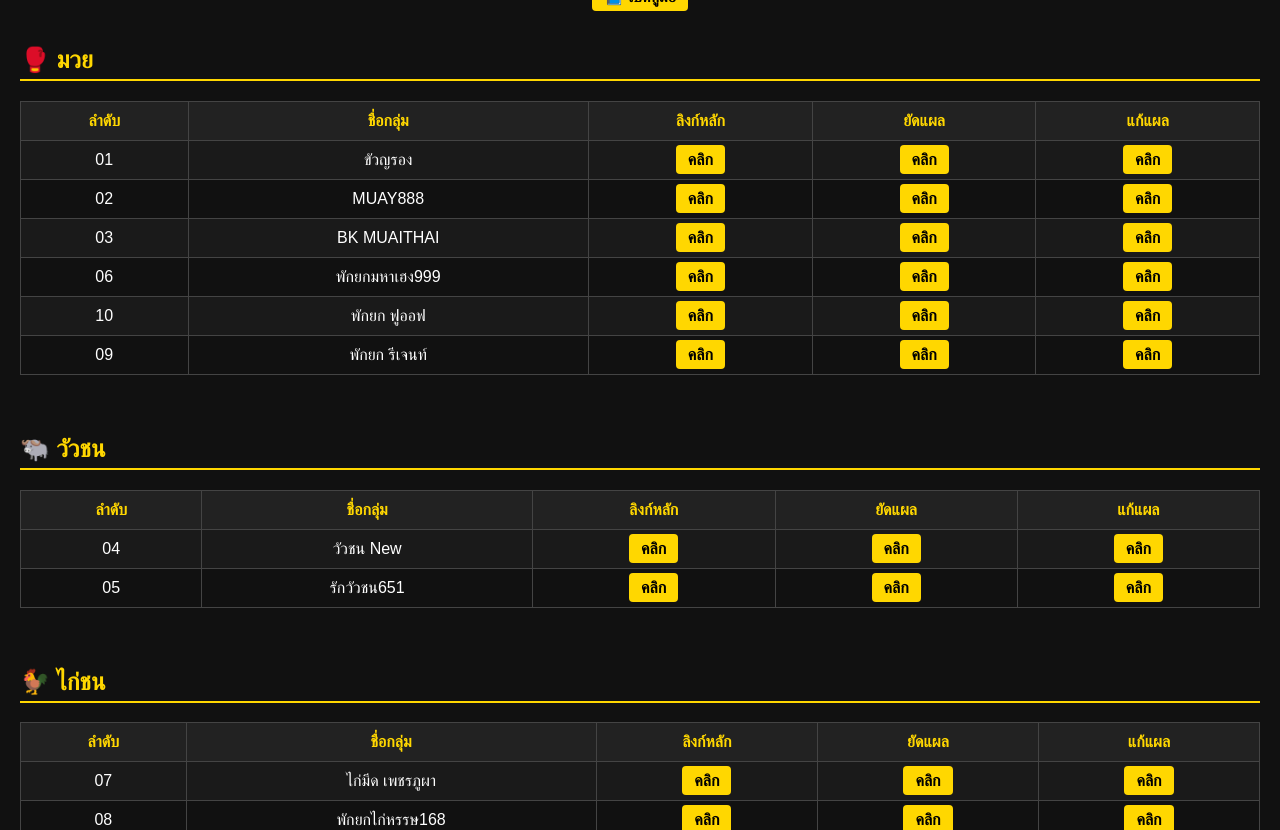
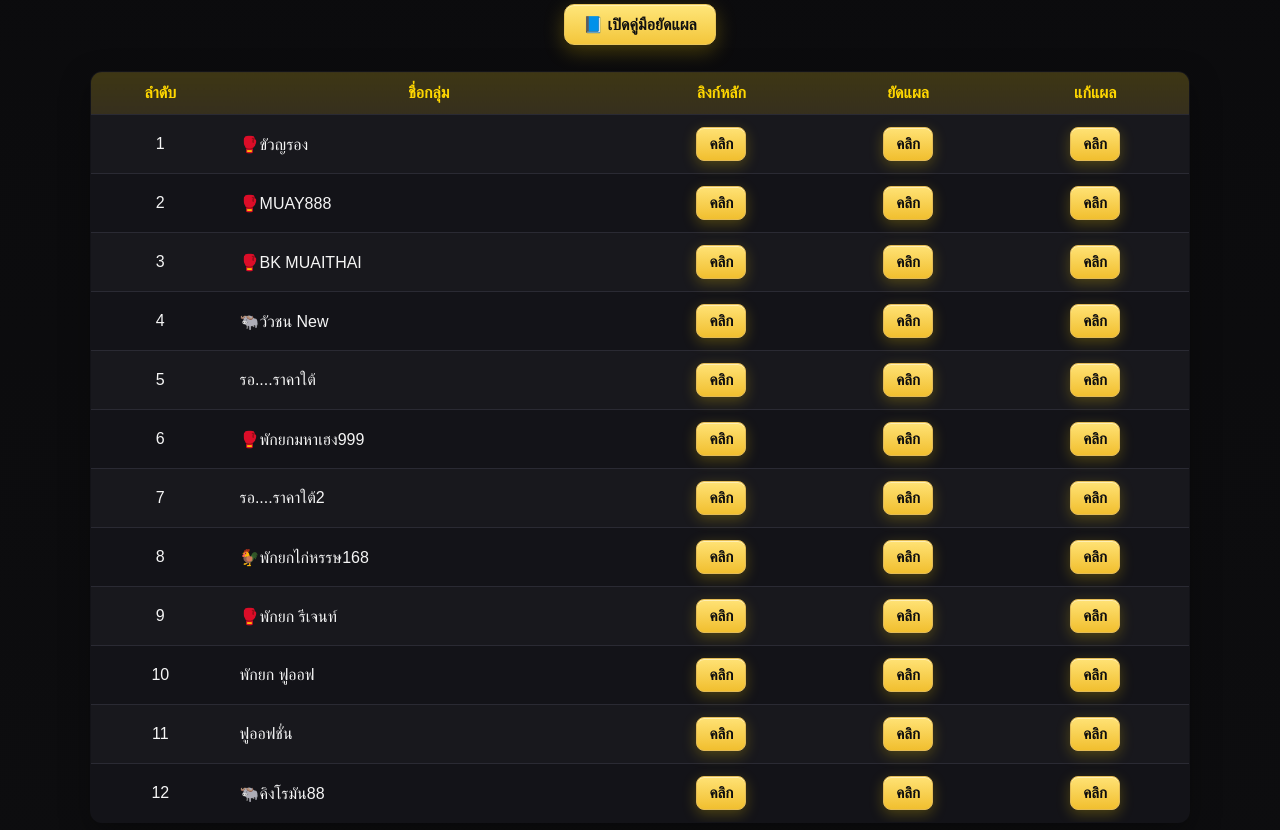
Before and after one commit to airobot01/pkrobot-ai-links, a plain HTML site: page docs/index.html in a window 1280 px wide. Shown: the part 205-1035 px from the top of the page. Drawn offline with Linux system fonts and the light colour scheme.

Commit message:
Add files via upload
Signed-off-by: airobot01 <mixball0623@gmail.com>

```diff
--- a/docs/index.html
+++ b/docs/index.html
@@ -4,138 +4,174 @@
   <meta charset="UTF-8">
   <meta name="viewport" content="width=device-width, initial-scale=1.0">
   <title>รวมลิงก์ระบบพักยก AI</title>
-    <link rel="icon" type="image/png" href="favicon.png">
   <style>
-        body {
-            font-family: 'Sarabun', sans-serif;
-            background: #111;
-            color: #fff;
-            margin: 0;
-            padding: 0;
+    :root{
+      --gold:#ffd700;
+      --gold-2:#d4af37;
+      --bg:#0d0d0f;
+      --card:#131318;
+      --line:#2a2a33;
+      --white:#f5f5f5;
     }
-        header {
-            background: #000;
-            padding: 20px;
-            text-align: center;
+    *{box-sizing:border-box}
+    body{
+      margin:0; padding:24px;
+      font-family: Arial, Helvetica, sans-serif;
+      background:
+        radial-gradient(1200px 500px at 50% -200px, rgba(255,215,0,0.12), transparent 70%),
+        linear-gradient(180deg, #0b0b0d 0%, #0d0d0f 100%);
+      color:var(--white);
     }
-        header img {
-            height: 50px;
-            vertical-align: middle;
+    .wrap{max-width:1100px; margin:0 auto;}
+    header{display:flex; flex-direction:column; align-items:center; gap:14px; margin-bottom:18px;}
+    header img{width:120px; height:120px; object-fit:contain; filter: drop-shadow(0 8px 20px rgba(255,215,0,.25));}
+    h1{
+      margin:0;
+      font-size:28px; letter-spacing:.5px;
+      background:linear-gradient(90deg,var(--gold),var(--gold-2));
+      -webkit-background-clip:text; background-clip:text; color:transparent;
+      text-shadow:0 0 10px rgba(255,215,0,.15);
     }
-        header h1 {
-            display: inline;
-            font-size: 24px;
-            color: #FFD700;
-            margin-left: 10px;
+    .cta{
+      text-align:center; margin:18px 0 26px;
     }
-        .search-container {
-            text-align: center;
-            padding: 20px;
+    .cta a{
+      display:inline-block; text-decoration:none; color:#101010; font-weight:700;
+      background:linear-gradient(180deg,#ffe67a,#f3c63b);
+      padding:10px 18px; border-radius:10px; border:1px solid #e9c65a;
+      box-shadow:0 6px 20px rgba(255,215,0,.25), inset 0 1px 0 rgba(255,255,255,.4);
     }
-        input[type="text"] {
-            width: 80%;
-            padding: 10px;
-            font-size: 16px;
+    .cta a:hover{filter:brightness(1.05)}
+    table{
+      width:100%; border-collapse:collapse; background:var(--card);
+      border:1px solid var(--line); border-radius:12px; overflow:hidden;
+      box-shadow:0 10px 30px rgba(0,0,0,.35);
     }
-        .section {
-            padding: 20px;
+    th,td{padding:12px 10px; text-align:center; border-bottom:1px solid var(--line);}
+    th{
+      background:linear-gradient(180deg, rgba(255,215,0,.18), rgba(212,175,55,.18));
+      color:var(--gold); font-weight:800;
     }
-        .section h2 {
-            border-bottom: 2px solid #FFD700;
-            padding-bottom: 5px;
-            color: #FFD700;
+    tr:nth-child(even) td{background:rgba(255,255,255,.02)}
+    td:nth-child(2){text-align:left}
+    .button{
+      display:inline-block; padding:7px 12px; border-radius:8px;
+      text-decoration:none; color:#0d0d0f; font-weight:700; font-size:.95rem;
+      background:linear-gradient(180deg,#ffe275,#f1bf2f);
+      border:1px solid #e3bb55;
+      box-shadow:inset 0 1px 0 rgba(255,255,255,.45), 0 4px 14px rgba(255,215,0,.25);
     }
-        table {
-            width: 100%;
-            border-collapse: collapse;
-            margin-top: 10px;
-        }
-        th, td {
-            border: 1px solid #444;
-            padding: 10px;
-            text-align: center;
-        }
-        th {
-            background-color: #222;
-            color: #FFD700;
-        }
-        tr:nth-child(even) { background-color: #1a1a1a; }
-        a.button {
-            padding: 6px 12px;
-            background-color: #FFD700;
-            color: black;
-            border-radius: 4px;
-            text-decoration: none;
-            font-weight: bold;
-        }
-        a.button:hover { background-color: #e6be00; }
-        .manual {
-            text-align: center;
-            margin-top: 20px;
-        }
+    .button:hover{filter:brightness(1.06)}
+    footer{margin-top:20px; text-align:center; font-size:.9rem; color:#b8b8b8}
   </style>
 </head>
 <body>
-
+  <div class="wrap">
     <header>
-    <img src="favicon.png" alt="AI Logo">
+      <img src="robot_ai_logo.png" alt="ROBOT AI">
       <h1>รวมลิงก์ระบบพักยก AI</h1>
     </header>
 
-<div class="search-container">
-    <input type="text" id="searchInput" placeholder="🔍 ค้นหาชื่อกลุ่ม...">
+    <div class="cta">
+      <a href="manual.html" target="_blank">📘 เปิดคู่มือยัดแผล</a>
     </div>
 
-<div class="manual">
-    <a class="button" href="manual-with-video.html" target="_blank">📘 เปิดคู่มือ</a>
-</div>
+    <table>
+      <tr>
+        <th>ลำดับ</th>
+        <th>ชื่อกลุ่ม</th>
+        <th>ลิงก์หลัก</th>
+        <th>ยัดแผล</th>
+        <th>แก้แผล</th>
+      </tr>
 
-<div class="section">
-    <h2>🥊 มวย</h2>
-    <table id="muay">
-        <tr><th>ลำดับ</th><th>ชื่อกลุ่ม</th><th>ลิงก์หลัก</th><th>ยัดแผล</th><th>แก้แผล</th></tr>
-        <tr><td>01</td><td>ขัวญรอง</td><td><a class="button" href="https://boxingthailand.com/ConfigKwan/nav.php" target="_blank">คลิก</a></td><td><a class="button" href="https://boxingthailand.com/ConfigKwan/dev2.php" target="_blank">คลิก</a></td><td><a class="button" href="https://duck98.com/ConfigKwan/logging.php" target="_blank">คลิก</a></td></tr>
-        <tr><td>02</td><td>MUAY888</td><td><a class="button" href="https://duck98.com/ConfigBotx/login.php" target="_blank">คลิก</a></td><td><a class="button" href="https://duck98.com/ConfigBotx/dev2.php" target="_blank">คลิก</a></td><td><a class="button" href="https://duck98.com/ConfigBotx/logging.php" target="_blank">คลิก</a></td></tr>
-        <tr><td>03</td><td>BK MUAITHAI</td><td><a class="button" href="https://duck98.com/ConfigBoty/login.php" target="_blank">คลิก</a></td><td><a class="button" href="https://duck98.com/ConfigBoty/dev2.php" target="_blank">คลิก</a></td><td><a class="button" href="https://duck98.com/ConfigBoty/logging.php" target="_blank">คลิก</a></td></tr>
-        <tr><td>06</td><td>พักยกมหาเฮง999</td><td><a class="button" href="https://duck98.com/ConfigMahaheng/nav2.php" target="_blank">คลิก</a></td><td><a class="button" href="https://duck98.com/ConfigMahaheng/dev2.php" target="_blank">คลิก</a></td><td><a class="button" href="https://duck98.com/ConfigMahaheng/logging.php" target="_blank">คลิก</a></td></tr>
-        <tr><td>10</td><td>พักยก ฟูออฟ</td><td><a class="button" href="https://duck98.com/ConfigBotfull2/nav2.php" target="_blank">คลิก</a></td><td><a class="button" href="https://duck98.com/ConfigBotfull2/dev2.php" target="_blank">คลิก</a></td><td><a class="button" href="https://duck98.com/ConfigBotfull2/logging.php" target="_blank">คลิก</a></td></tr>
-
-<tr><td>09</td><td>พักยก รีเจนท์</td>
+      <tr>
+        <td>1</td>
+        <td>🥊ขัวญรอง</td>
+        <td><a class="button" href="https://boxingthailand.com/ConfigKwan/nav.php" target="_blank">คลิก</a></td>
+        <td><a class="button" href="https://boxingthailand.com/ConfigKwan/dev2.php" target="_blank">คลิก</a></td>
+        <td><a class="button" href="https://duck98.com/ConfigKwan/logging.php" target="_blank">คลิก</a></td>
+      </tr>
+      <tr>
+        <td>2</td>
+        <td>🥊MUAY888</td>
+        <td><a class="button" href="https://duck98.com/ConfigBotx/login.php" target="_blank">คลิก</a></td>
+        <td><a class="button" href="https://duck98.com/ConfigBotx/dev2.php" target="_blank">คลิก</a></td>
+        <td><a class="button" href="https://duck98.com/ConfigBotx/logging.php" target="_blank">คลิก</a></td>
+      </tr>
+      <tr>
+        <td>3</td>
+        <td>🥊BK MUAITHAI</td>
+        <td><a class="button" href="https://duck98.com/ConfigBoty/login.php" target="_blank">คลิก</a></td>
+        <td><a class="button" href="https://duck98.com/ConfigBoty/dev2.php" target="_blank">คลิก</a></td>
+        <td><a class="button" href="https://duck98.com/ConfigBoty/logging.php" target="_blank">คลิก</a></td>
+      </tr>
+      <tr>
+        <td>4</td>
+        <td>🐃วัวชน New</td>
+        <td><a class="button" href="https://duck98.com/Jaojom/nav.php?page=realtime" target="_blank">คลิก</a></td>
+        <td><a class="button" href="https://duck98.com/Jaojom/dev2.php" target="_blank">คลิก</a></td>
+        <td><a class="button" href="https://duck98.com/Jaojom/logging.php" target="_blank">คลิก</a></td>
+      </tr>
+      <tr>
+        <td>5</td>
+        <td>รอ....ราคาใต้</td>
+        <td><a class="button" href="https://duck98.com/ConfigBOT/nav2.php" target="_blank">คลิก</a></td>
+        <td><a class="button" href="https://duck98.com/ConfigBOT/dev2.php" target="_blank">คลิก</a></td>
+        <td><a class="button" href="https://duck98.com/ConfigBOT/logging.php" target="_blank">คลิก</a></td>
+      </tr>
+      <tr>
+        <td>6</td>
+        <td>🥊พักยกมหาเฮง999</td>
+        <td><a class="button" href="https://duck98.com/ConfigMahaheng/nav2.php" target="_blank">คลิก</a></td>
+        <td><a class="button" href="https://duck98.com/ConfigMahaheng/dev2.php" target="_blank">คลิก</a></td>
+        <td><a class="button" href="https://duck98.com/ConfigMahaheng/logging.php" target="_blank">คลิก</a></td>
+      </tr>
+      <tr>
+        <td>7</td>
+        <td>รอ....ราคาใต้2</td>
+        <td><a class="button" href="https://duck98.com/ConfigMuaytai/nav.php?page=realtime" target="_blank">คลิก</a></td>
+        <td><a class="button" href="https://duck98.com/ConfigMuaytai/dev2.php" target="_blank">คลิก</a></td>
+        <td><a class="button" href="https://duck98.com/ConfigMuaytai/logging.php" target="_blank">คลิก</a></td>
+      </tr>
+      <tr>
+        <td>8</td>
+        <td>🐓พักยกไก่หรรษ168</td>
+        <td><a class="button" href="https://duck98.com/ConfigTestMuayTai/nav.php?page=realtime" target="_blank">คลิก</a></td>
+        <td><a class="button" href="https://duck98.com/ConfigTestMuayTai/dev2.php" target="_blank">คลิก</a></td>
+        <td><a class="button" href="https://duck98.com/ConfigTestMuayTai/logging.php" target="_blank">คลิก</a></td>
+      </tr>
+      <tr>
+        <td>9</td>
+        <td>🥊พักยก รีเจนท์</td>
         <td><a class="button" href="https://duck98.com/ConfigBotfull3/nav2.php?page=realtime" target="_blank">คลิก</a></td>
         <td><a class="button" href="https://duck98.com/ConfigBotfull3/dev2.php" target="_blank">คลิก</a></td>
-<td><a class="button" href="https://duck98.com/ConfigBotfull3/logging.php" target="_blank">คลิก</a></td></tr>
+        <td><a class="button" href="https://duck98.com/ConfigBotfull3/logging.php" target="_blank">คลิก</a></td>
+      </tr>
+      <tr>
+        <td>10</td>
+        <td>พักยก ฟูออฟ</td>
+        <td><a class="button" href="https://duck98.com/ConfigBotfull2/nav2.php" target="_blank">คลิก</a></td>
+        <td><a class="button" href="https://duck98.com/ConfigBotfull2/dev2.php" target="_blank">คลิก</a></td>
+        <td><a class="button" href="https://duck98.com/ConfigBotfull2/logging.php" target="_blank">คลิก</a></td>
+      </tr>
+      <tr>
+        <td>11</td>
+        <td>ฟูออฟชั่น</td>
+        <td><a class="button" href="https://duck98.com/ConfigBotfull/nav2.php" target="_blank">คลิก</a></td>
+        <td><a class="button" href="https://duck98.com/ConfigBotfull/dev2.php" target="_blank">คลิก</a></td>
+        <td><a class="button" href="https://duck98.com/ConfigBotfull/logging.php" target="_blank">คลิก</a></td>
+      </tr>
+      <tr>
+        <td>12</td>
+        <td>🐃คิงโรมัน88</td>
+        <td><a class="button" href="https://duck98.com/ConfigTestMuayTai3/nav.php?page=dev" target="_blank">คลิก</a></td>
+        <td><a class="button" href="https://duck98.com/ConfigTestMuayTai3/dev2.php" target="_blank">คลิก</a></td>
+        <td><a class="button" href="https://duck98.com/ConfigTestMuayTai3/logging.php" target="_blank">คลิก</a></td>
+      </tr>
+    </table>
 
-</table>
+    <footer>© ROBOT AI • Gold UI</footer>
   </div>
-
-<div class="section">
-    <h2>🐃 วัวชน</h2>
-    <table id="cow">
-        <tr><th>ลำดับ</th><th>ชื่อกลุ่ม</th><th>ลิงก์หลัก</th><th>ยัดแผล</th><th>แก้แผล</th></tr>
-        <tr><td>04</td><td>วัวชน New</td><td><a class="button" href="https://duck98.com/Jaojom/nav.php?page=realtime" target="_blank">คลิก</a></td><td><a class="button" href="https://duck98.com/Jaojom/dev2.php" target="_blank">คลิก</a></td><td><a class="button" href="https://duck98.com/Jaojom/logging.php" target="_blank">คลิก</a></td></tr>
-        <tr><td>05</td><td>รักวัวชน651</td><td><a class="button" href="https://duck98.com/ConfigBOT/nav2.php" target="_blank">คลิก</a></td><td><a class="button" href="https://duck98.com/ConfigBOT/dev2.php" target="_blank">คลิก</a></td><td><a class="button" href="https://duck98.com/ConfigBOT/logging.php" target="_blank">คลิก</a></td></tr>
-    </table>
-</div>
-
-<div class="section">
-    <h2>🐓 ไก่ชน</h2>
-    <table id="chicken">
-        <tr><th>ลำดับ</th><th>ชื่อกลุ่ม</th><th>ลิงก์หลัก</th><th>ยัดแผล</th><th>แก้แผล</th></tr>
-        <tr><td>07</td><td>ไก่มีด เพชรภูผา</td><td><a class="button" href="https://duck98.com/ConfigMuaytai/nav.php?page=realtime" target="_blank">คลิก</a></td><td><a class="button" href="https://duck98.com/ConfigMuaytai/dev2.php" target="_blank">คลิก</a></td><td><a class="button" href="https://duck98.com/ConfigMuaytai/logging.php" target="_blank">คลิก</a></td></tr>
-        <tr><td>08</td><td>พักยกไก่หรรษ168</td><td><a class="button" href="https://duck98.com/ConfigTestMuayTai/nav.php?page=realtime" target="_blank">คลิก</a></td><td><a class="button" href="https://duck98.com/ConfigTestMuayTai/dev2.php" target="_blank">คลิก</a></td><td><a class="button" href="https://duck98.com/ConfigTestMuayTai/logging.php" target="_blank">คลิก</a></td></tr>
-    </table>
-</div>
-
-<script>
-    const input = document.getElementById("searchInput");
-    input.addEventListener("keyup", function() {
-        const filter = input.value.toLowerCase();
-        document.querySelectorAll("table tr").forEach((row, index) => {
-            if (index === 0) return;
-            row.style.display = row.innerText.toLowerCase().includes(filter) ? "" : "none";
-        });
-    });
-</script>
-
 </body>
 </html>
```
Also changed, not shown: docs/robot_ai_logo.png (added). Lines whose indentation alone changed are shown as unchanged.
